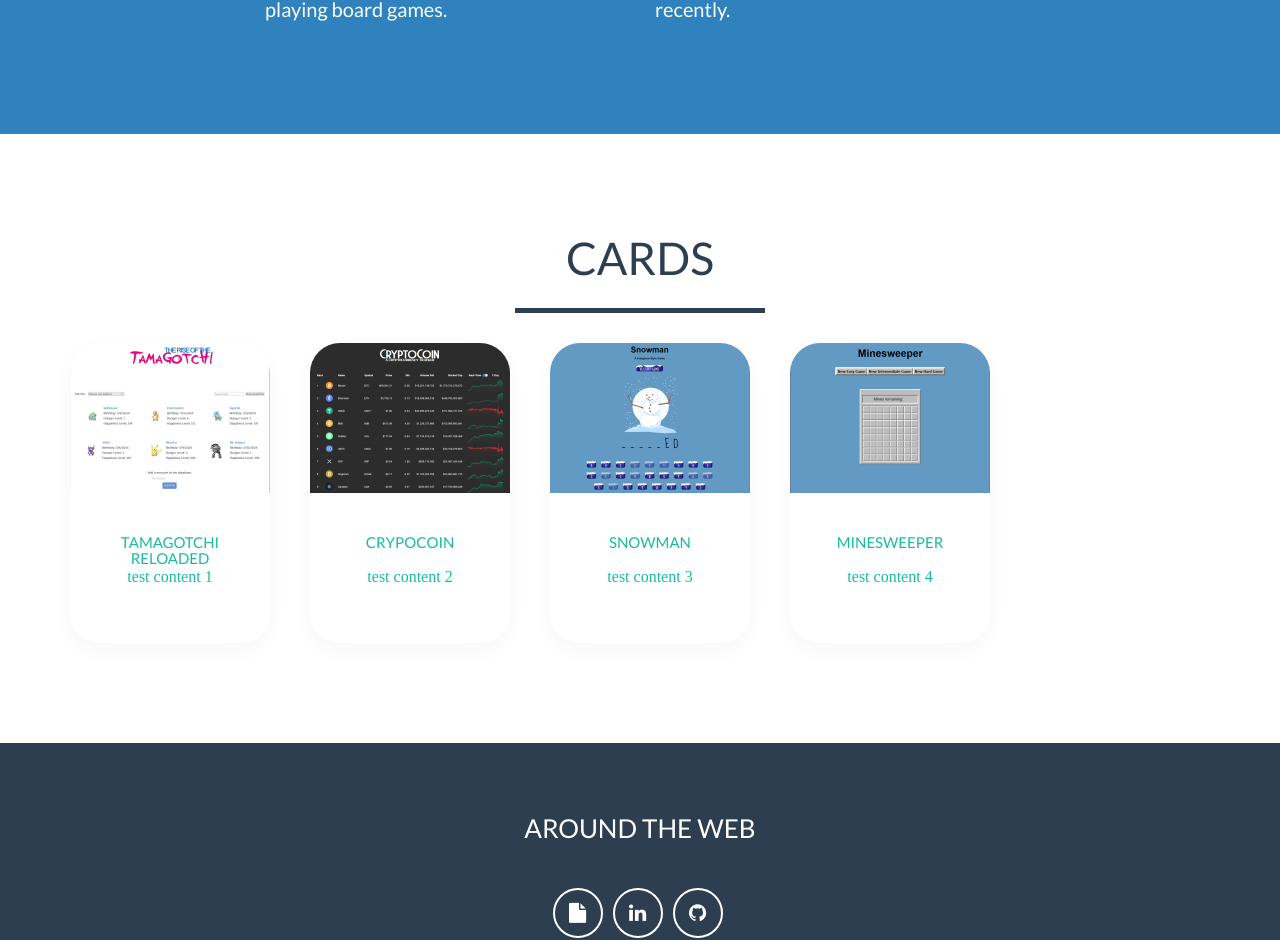
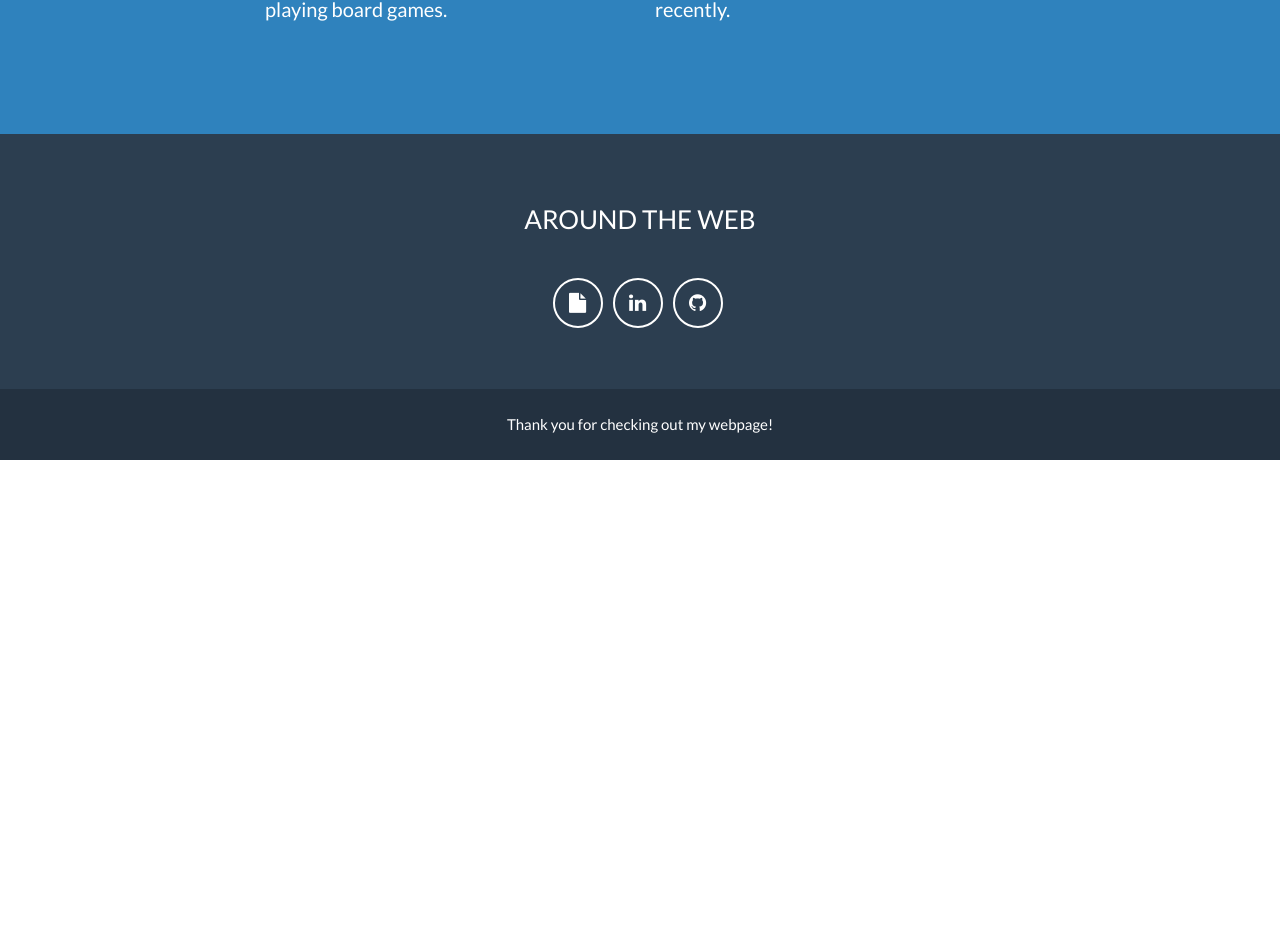
Before and after one commit to jbadge/Portfolio, a React (Vite) app: page / in a window 1280 px wide. Shown: the part 1717-2657 px from the top of the page. After the commit the page ends 2177 px from the top, so only its background shows below. Built offline with nearby package versions, Linux system fonts and the light colour scheme.

Commit message:
Removed Cards

```diff
--- a/src/App.tsx
+++ b/src/App.tsx
@@ -61,7 +61,7 @@ export function App() {
       <main>
         <PortfolioList refProps={portfolioRef} />
         <About refProps={aboutRef} />
-        <CardList />
+        {/* <CardList /> */}
       </main>
       <Footer />
     </div>
--- a/src/index.scss
+++ b/src/index.scss
@@ -87,15 +87,20 @@ body {
       }
       .card-title {
         position: absolute;
-        top: 60%;
+        width: 150px;
+        top: 55%;
         left: 50%;
         transform: translateX(-50%);
+        font-size: 12px;
+        color: black;
       }
       .card-text {
         position: absolute;
-        top: 75%;
+        top: 85%;
         left: 50%;
         transform: translateX(-50%);
+        font-size: 12px;
+        color: black;
       }
     }
   }
--- a/src/projectsCard.json
+++ b/src/projectsCard.json
@@ -1,8 +1,8 @@
 [
   {
     "id": 1,
-    "title": "Tamagotchi Reloaded",
-    "content": "test content 1",
+    "title": "The undersigned acted as financial advisor to Modern Home & Living, LLC",
+    "content": "March 2009",
     "thumbnail": "/images/tamagotchi.png",
     "overlayTitle": "test overlayTitle 1",
     "overlayContent": "test overlayContent 1"
```
